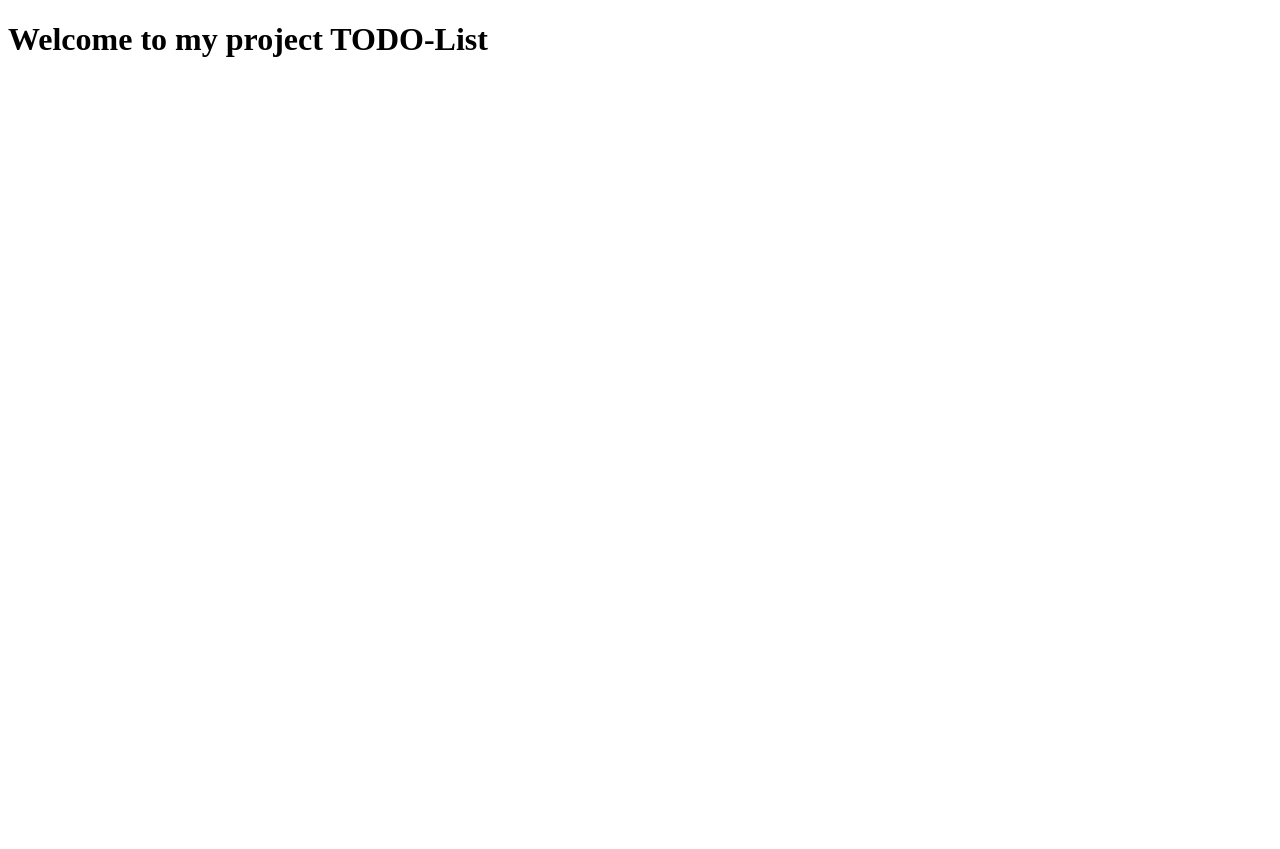
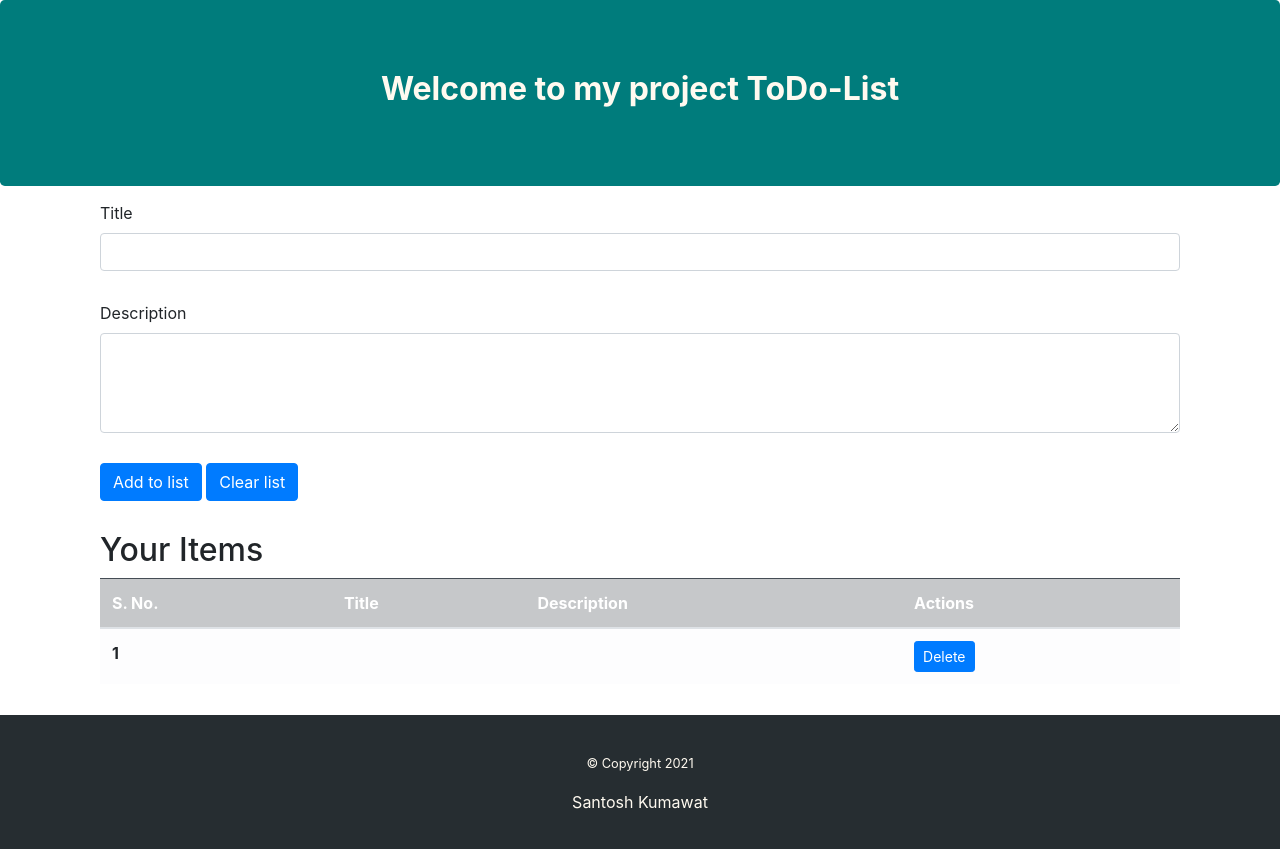
Before and after one commit to santoshkumawat/HTML-CSS-ToDo-List, a website: page index.html in a window 1280 px wide. Before the commit the page ends 800 px from the top, so only its background shows below. Drawn offline with nearby package versions, Linux system fonts and the light colour scheme.

Commit message:
Bootstrap added and all design completed

```diff
--- /dev/null
+++ b/css/styles.css
@@ -0,0 +1,28 @@
+.jumbotron {
+  padding: 70px 30px;
+  margin: 0px auto;
+  background: #007c7c;
+  color: floralwhite;
+}
+.row-header {
+  margin: 0px auto;
+  padding: 0px;
+}
+
+h1 {
+  text-align: center;
+  font-size: 200%;
+  font-weight: 700;
+}
+.row-content {
+  margin: 0px auto;
+  padding: 15px 0px;
+  align-items: center;
+}
+
+.footer {
+  background-color: #262d31;
+  color: floralwhite;
+  margin: 0px auto;
+  padding: 20px 0px;
+}
--- a/index.html
+++ b/index.html
@@ -2,14 +2,100 @@
 <html lang="en">
 
 <head>
-    <meta charset="UTF-8">
-    <meta http-equiv="X-UA-Compatible" content="IE=edge">
-    <meta name="viewport" content="width=device-width, initial-scale=1.0">
+    <!-- Required meta tags always come first -->
+    <meta charset="utf-8">
+    <meta name="viewport" content="width=device-width, initial-scale=1, shrink-to-fit=no">
+    <meta http-equiv="x-ua-compatible" content="ie=edge">
+
+    <!-- Bootstrap CSS -->
+    <link rel="stylesheet" href="node_modules/bootstrap/dist/css/bootstrap.min.css">
+    <link rel="stylesheet" href="./css/styles.css">
     <title>ToDo List</title>
 </head>
 
 <body>
-    <h1>Welcome to my project TODO-List</h1>
+    <header class="jumbotron">
+        <div class="container">
+            <div class="row row-header">
+                <div class="col">
+                    <h1>Welcome to my project ToDo-List</h1>
+                </div>
+            </div>
+        </div>
+    </header>
+
+    <section class="container-1">
+        <div class="container">
+            <div class="row row-content">
+                <div class="col">
+                    <label for="title" class="form-label">Title</label>
+                    <input type="text" class="form-control" id="title">
+                </div>
+            </div>
+
+            <div class="row row-content">
+                <div class="col">
+                    <label for="description" class="form-label">Description</label>
+                    <textarea class="form-control" placeholder="" id="description" style="height: 100px"></textarea>
+                </div>
+            </div>
+
+
+            <div class="row row-content">
+                <div class="col ">
+                    <button type="submit" id="add" class="btn btn-primary">Add to list</button>
+                    <button type="submit" id="clear" class="btn btn-primary" onclick="clearStorage();">Clear
+                        list</button>
+                </div>
+            </div>
+        </div>
+    </section>
+
+    <section class="container-2">
+        <div id="items" class="container container-2">
+            <div class="row row-content">
+                <div class="col">
+                    <h2>Your Items</h2>
+                    <table class="table">
+                        <thead>
+                            <tr class="table-dark">
+                                <th scope="col">S. No.</th>
+                                <th scope="col">Title</th>
+                                <th scope="col">Description</th>
+                                <th scope="col">Actions</th>
+                            </tr>
+                        </thead>
+                        <tbody id="tableBody">
+                            <tr class="table-light">
+                                <th scope="row">1</th>
+                                <td></td>
+                                <td></td>
+                                <td><button class="btn btn-sm btn-primary">Delete</button></td>
+                            </tr>
+                        </tbody>
+                    </table>
+                </div>
+            </div>
+        </div>
+    </section>
+
+    <footer class="footer ">
+        <div class="container">
+            <div class="row row-content justify-content-center">
+                <div class="col align-self-center">
+                    <div class="text-center">
+                        <p><small>&copy Copyright 2021</small></p>
+                        <span>Santosh Kumawat</span>
+                    </div>
+                </div>
+            </div>
+        </div>
+    </footer>
+
+    <!-- jQuery first, then Popper.js, then Bootstrap JS. -->
+    <script src="node_modules/jquery/dist/jquery.slim.min.js"></script>
+    <script src="node_modules/popper.js/dist/umd/popper.min.js"></script>
+    <script src="node_modules/bootstrap/dist/js/bootstrap.min.js"></script>
 </body>
 
 </html>
```
Also changed, not shown: package.json (+6 -1 lines), 1 other file.
